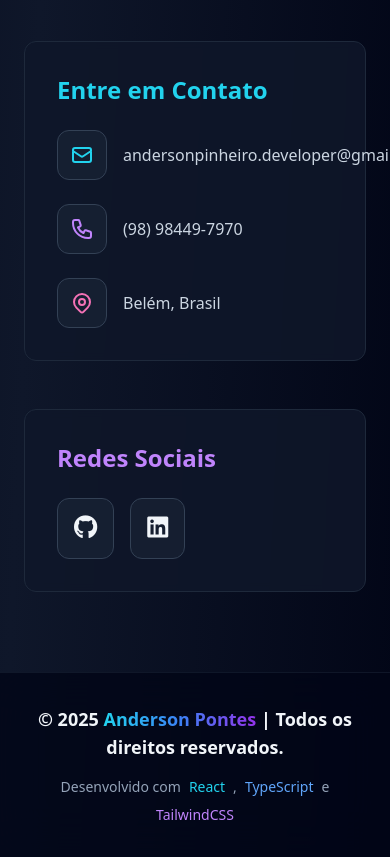
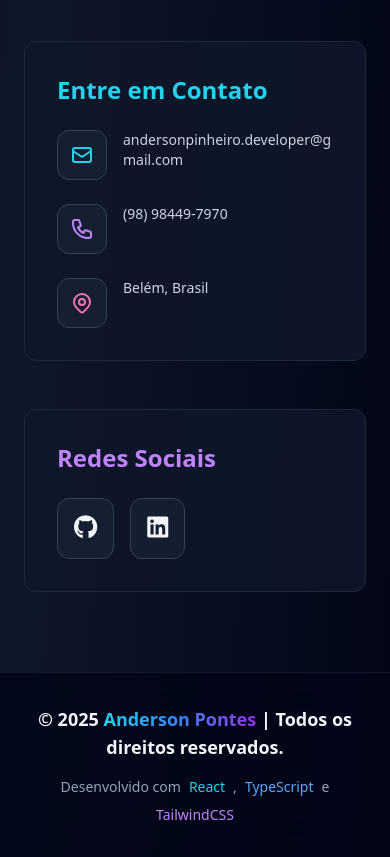
Before and after one commit to anderson-pontes/landingpage, a React (Vite) app: page / in a window 390 px wide. Shown: the part 7320-8177 px from the top of the page. Built offline with nearby package versions, Linux system fonts and the light colour scheme.

Commit message:
alteração layout mobile

```diff
--- a/src/App.tsx
+++ b/src/App.tsx
@@ -430,14 +430,14 @@ const App = () => {
                                                 viewport={{ once: true }}
                                                 transition={{ delay: index * 0.1 }}
                                                 whileHover={{ x: 10 }}
-                                                className="flex items-center gap-4 group"
+                                                className="flex items-start gap-4 group"
                                             >
-                                                <div className={`p-3 rounded-xl bg-slate-800/50 border border-slate-700 ${item.color} group-hover:border-cyan-500/50 transition-all`}>
+                                                <div className={`p-3 rounded-xl bg-slate-800/50 border border-slate-700 ${item.color} group-hover:border-cyan-500/50 transition-all flex-shrink-0`}>
                                                     <svg xmlns="http://www.w3.org/2000/svg" className="h-6 w-6" fill="none" viewBox="0 0 24 24" stroke="currentColor">
                                                         <path strokeLinecap="round" strokeLinejoin="round" strokeWidth={2} d={item.icon} />
                                                     </svg>
                                                 </div>
-                                                <span className="text-slate-300">{item.text}</span>
+                                                <span className="text-slate-300 break-all text-sm sm:text-base">{item.text}</span>
                                             </motion.div>
                                         ))}
                                     </div>
```
